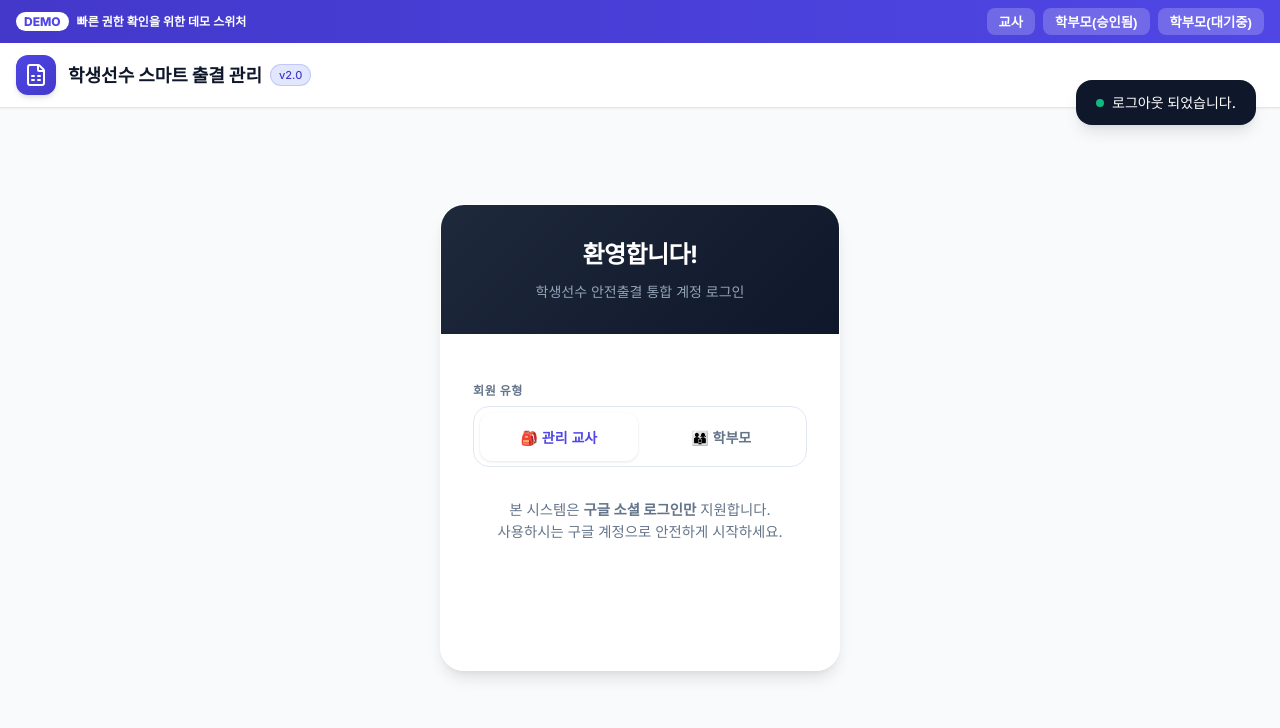
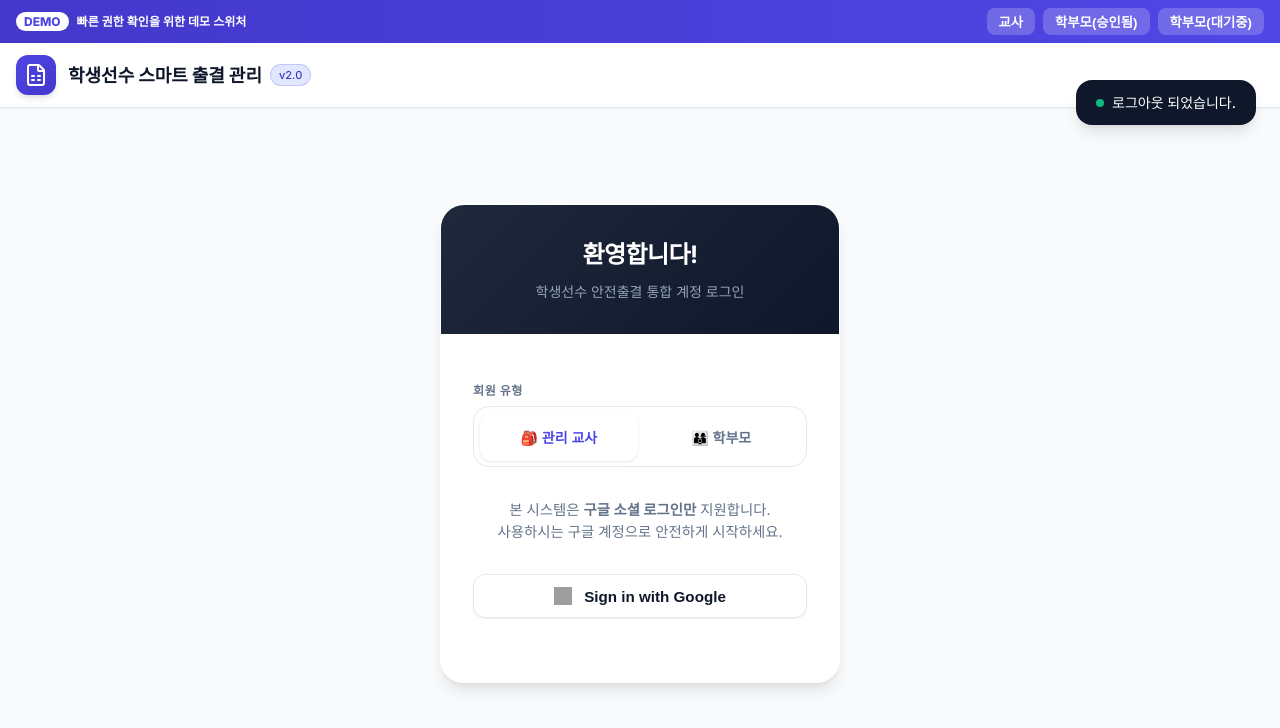
Before and after one commit to thsunny731-maker/student-athlete-apps, a React (Vite) app: page / in a window 1280 px wide. Both pictures are taken after a click on the button "로그아웃". Shown: the top 728 px of the page. Built offline with nearby package versions, Linux system fonts and the light colour scheme; grey boxes are pictures that could not be loaded.

Commit message:
26070103

```diff
--- a/package.json
+++ b/package.json
@@ -10,8 +10,7 @@
     "preview": "vite preview"
   },
   "dependencies": {
-    "@react-oauth/google": "^0.13.5",
-    "jwt-decode": "^4.0.0",
+    "firebase": "^12.15.0",
     "lucide-react": "^1.22.0",
     "react": "^19.2.7",
     "react-dom": "^19.2.7"
--- a/src/App.jsx
+++ b/src/App.jsx
@@ -1,6 +1,5 @@
 import React, { useState } from 'react';
 import { LogOut, FileSpreadsheet } from 'lucide-react';
-import { GoogleOAuthProvider } from '@react-oauth/google';
 import { INITIAL_USERS, INITIAL_STUDENTS, INITIAL_APPLICATIONS } from './data/mockData';
 import Login from './components/Login';
 import ParentDashboard from './components/ParentDashboard';
@@ -39,13 +38,9 @@ export default function App() {
     }
   };
 
-  // 임시 Google Client ID (실제 운영 시에는 사용자 본인의 Client ID로 교체 필요)
-  const GOOGLE_CLIENT_ID = "YOUR_GOOGLE_CLIENT_ID_HERE";
-
   return (
-    <GoogleOAuthProvider clientId={GOOGLE_CLIENT_ID}>
-      <div className="app-container">
-        {/* Toast Notification */}
+    <div className="app-container">
+      {/* Toast Notification */}
       {toastMessage && (
         <div className="toast-container">
           <div className="toast">
@@ -124,7 +119,6 @@ export default function App() {
           />
         )}
       </main>
-      </div>
-    </GoogleOAuthProvider>
+    </div>
   );
 }
--- a/src/components/Login.jsx
+++ b/src/components/Login.jsx
@@ -1,7 +1,7 @@
 import React, { useState } from 'react';
 import { AlertCircle, CheckCircle } from 'lucide-react';
-import { GoogleLogin } from '@react-oauth/google';
-import { jwtDecode } from 'jwt-decode';
+import { signInWithPopup } from 'firebase/auth';
+import { auth, googleProvider } from '../firebase';
 
 export default function Login({ users, students, setUsers, setStudents, onLogin }) {
   const [isRegistering, setIsRegistering] = useState(false);
@@ -17,11 +17,12 @@ export default function Login({ users, students, setUsers, setStudents, onLogin
   const [regStudentClass, setRegStudentClass] = useState('1반');
   const [regSuccessMsg, setRegSuccessMsg] = useState('');
 
-  const handleGoogleSuccess = (credentialResponse) => {
+  const handleGoogleLogin = async () => {
     try {
-      const decoded = jwtDecode(credentialResponse.credential);
-      const email = decoded.email;
-      const name = decoded.name;
+      const result = await signInWithPopup(auth, googleProvider);
+      const user = result.user;
+      const email = user.email;
+      const name = user.displayName || '이름 없음';
 
       const foundUser = users.find(u => u.email === email && u.role === loginRole);
       if (foundUser) {
@@ -42,12 +43,9 @@ export default function Login({ users, students, setUsers, setStudents, onLogin
         setRegSuccessMsg('구글 계정이 확인되었습니다. 학생 선수 정보를 입력하여 가입을 완료해 주세요.');
       }
     } catch (err) {
+      console.error(err);
       setLoginError('구글 로그인 중 오류가 발생했습니다.');
     }
-  };
-
-  const handleGoogleError = () => {
-    setLoginError('구글 로그인에 실패했습니다.');
   };
 
   const handleRegister = (e) => {
@@ -138,18 +136,17 @@ export default function Login({ users, students, setUsers, setStudents, onLogin
                 </div>
               </div>
 
-              <div style={{fontSize:'0.9rem', color:'var(--text-secondary)', textAlign:'center', lineHeight:'1.5'}}>
+              <div style={{fontSize:'0.9rem', color:'var(--text-secondary)', textAlign:'center', lineHeight:'1.5', marginBottom:'0.5rem'}}>
                 본 시스템은 <strong>구글 소셜 로그인만</strong> 지원합니다.<br/>사용하시는 구글 계정으로 안전하게 시작하세요.
               </div>
-              <GoogleLogin
-                onSuccess={handleGoogleSuccess}
-                onError={handleGoogleError}
-                useOneTap
-                theme="filled_blue"
-                text="signin_with"
-                shape="rectangular"
-                width="100%"
-              />
+              <button
+                type="button"
+                onClick={handleGoogleLogin}
+                style={{width:'100%', display:'flex', alignItems:'center', justifyContent:'center', gap:'0.75rem', backgroundColor:'white', border:'1px solid var(--border-color)', borderRadius:'var(--radius-lg)', padding:'0.75rem', fontSize:'0.95rem', fontWeight:'600', color:'var(--text-primary)', cursor:'pointer', boxShadow:'0 1px 2px rgba(0,0,0,0.05)'}}
+              >
+                <img src="https://www.gstatic.com/firebasejs/ui/2.0.0/images/auth/google.svg" alt="Google" style={{width:'18px', height:'18px'}} />
+                Sign in with Google
+              </button>
             </div>
           ) : (
             <form onSubmit={handleRegister}>
--- /dev/null
+++ b/src/firebase.js
@@ -0,0 +1,20 @@
+import { initializeApp } from "firebase/app";
+import { getAuth, GoogleAuthProvider } from "firebase/auth";
+
+const firebaseConfig = {
+  apiKey: "AIzaSyAVGwkWl7LDWwmDEFEQwtoea9SmHDuJNEw",
+  authDomain: "student-athlete-apps.firebaseapp.com",
+  projectId: "student-athlete-apps",
+  storageBucket: "student-athlete-apps.firebasestorage.app",
+  messagingSenderId: "24852461745",
+  appId: "1:24852461745:web:30f8c215bed4ab6bad8a90"
+};
+
+// Initialize Firebase
+const app = initializeApp(firebaseConfig);
+
+// Initialize Firebase Authentication and get a reference to the service
+const auth = getAuth(app);
+const googleProvider = new GoogleAuthProvider();
+
+export { app, auth, googleProvider };
```
Also changed, not shown: 1 other file (tests, documents, lock files or other folders).
